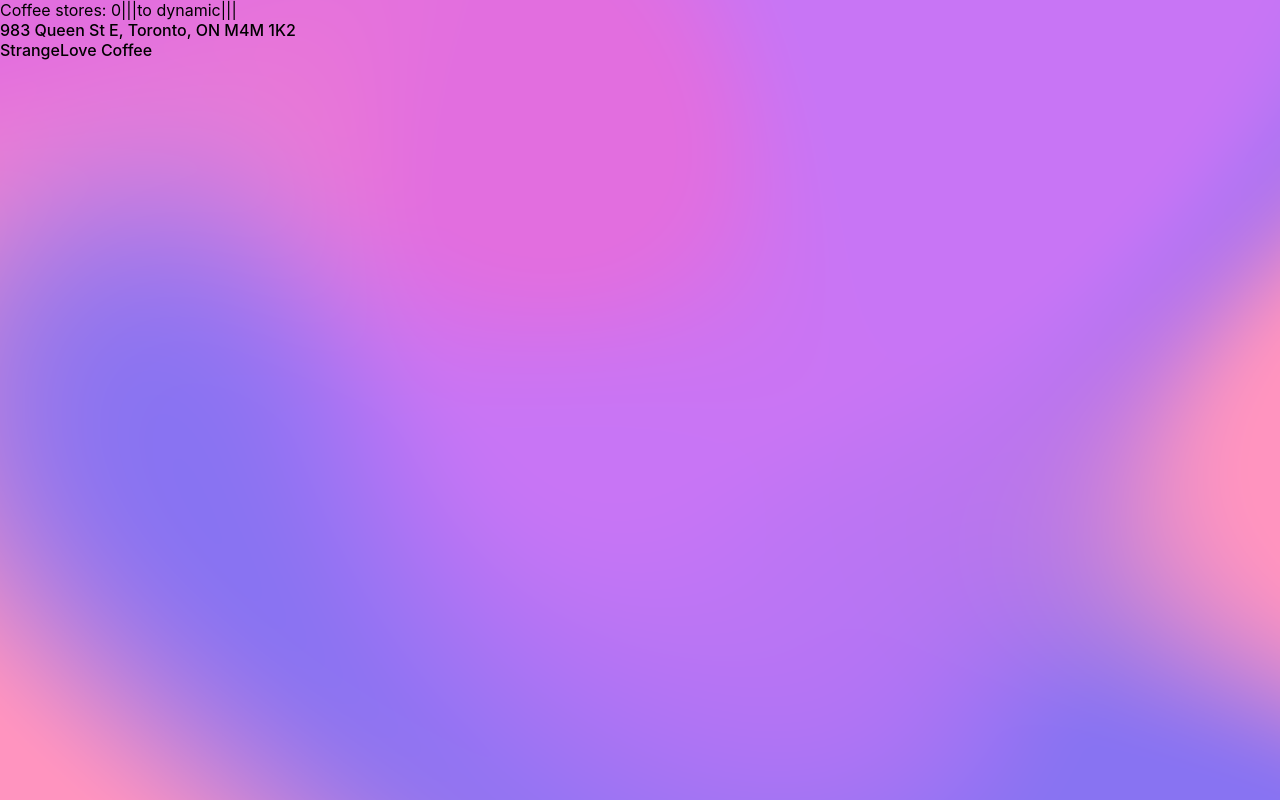
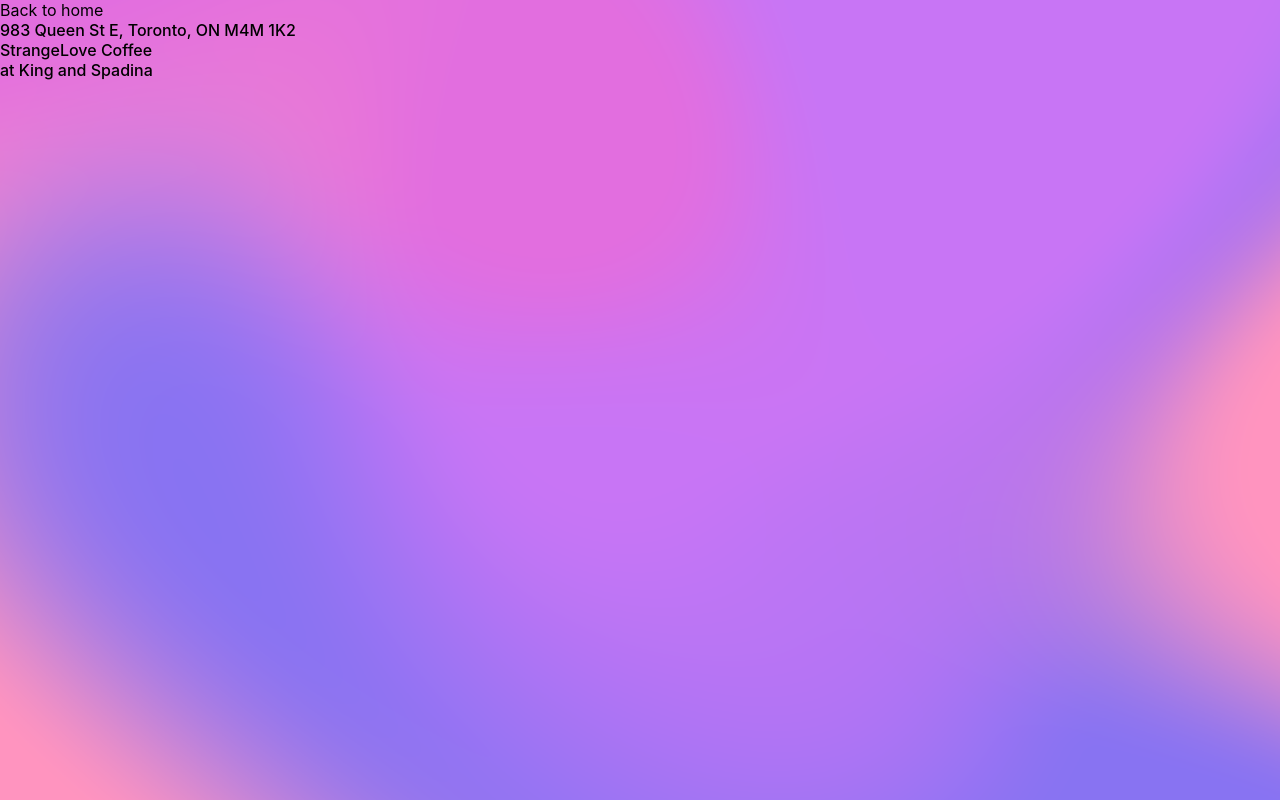
Before and after one commit to And4Web/discover-coffee-shop-nextjsapp, a Next.js app: page /coffee-stores/0 in a window 1280 px wide. Built offline with nearby package versions, Linux system fonts and the light colour scheme.

Commit message:
created Head in the dynamic page, and made params object dynamic too by using a variable

```diff
--- a/pages/coffee-stores/[id].js
+++ b/pages/coffee-stores/[id].js
@@ -1,5 +1,6 @@
 import { useRouter } from "next/router";
 import Link from "next/link";
+import Head from "next/head";
 
 import coffeeStoresData from "../../data/coffee-stores.json";
 
@@ -16,8 +17,15 @@ export function getStaticProps(staticProps) {
 }
 
 export function getStaticPaths() {
+  const paths = coffeeStoresData.map((coffeeStore) => {
+    return {
+      params: {
+        id: coffeeStore.id.toString(),
+      },
+    };
+  });
   return {
-    paths: [{ params: { id: "0" } }, { params: { id: "1" } }],
+    paths,
     fallback: true,
   };
 }
@@ -27,16 +35,19 @@ const CoffeeStores = (props) => {
   if (router.isFallback) {
     return <h1>Loading...</h1>;
   }
-  const { name, address } = props.coffeStores;
+  const { name, address, neighbourhood } = props.coffeStores;
   // console.log("router", router);
   // console.log("props", props);
   return (
     <div>
-      {" "}
-      Coffee stores: {router.query.id}
-      <Link href="/coffee-stores/dynamic">|||to dynamic|||</Link>
+      <Head>
+        <title>{name}</title>
+      </Head>
+
+      <Link href="/">Back to home</Link>
       <p>{address}</p>
       <p>{name}</p>
+      <p>{neighbourhood}</p>
     </div>
   );
 };
```
